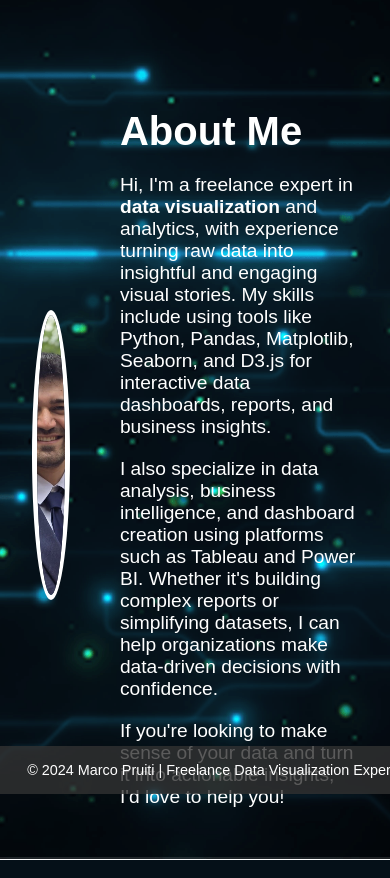
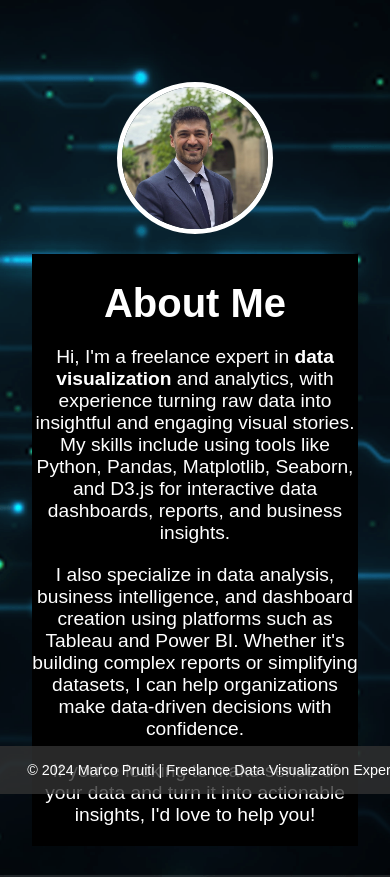
Before and after one commit to betshug/pruiti, a Flask app: page / in a window 390 px wide. Shown: the part 50-928 px from the top of the page. Run offline with Flask 2, Linux system fonts and the light colour scheme.

Commit message:
media query

```diff
--- a/static/styles.css
+++ b/static/styles.css
@@ -90,3 +90,23 @@ body {
     color: white;
     font-size: 0.9rem;
 }
+
+/* Media query for mobile devices */
+@media (max-width: 930px) {
+    .profile-container {
+        flex-direction: column; /* Stack profile picture on top of about me section */
+        text-align: center; /* Center the content */
+    }
+
+    .profile-picture {
+        width: 45%; /* Set a fixed width for the picture container */
+        height: 45%; /* Set a fixed height for the picture container */
+        margin-right: 0; /* Remove the right margin */
+        margin-bottom: 20px; /* Add some spacing between picture and text */
+    }
+
+    .about-me {
+        text-align: center; /* Center the about me text on smaller screens */
+        background-color: black;
+    }
+}
```
